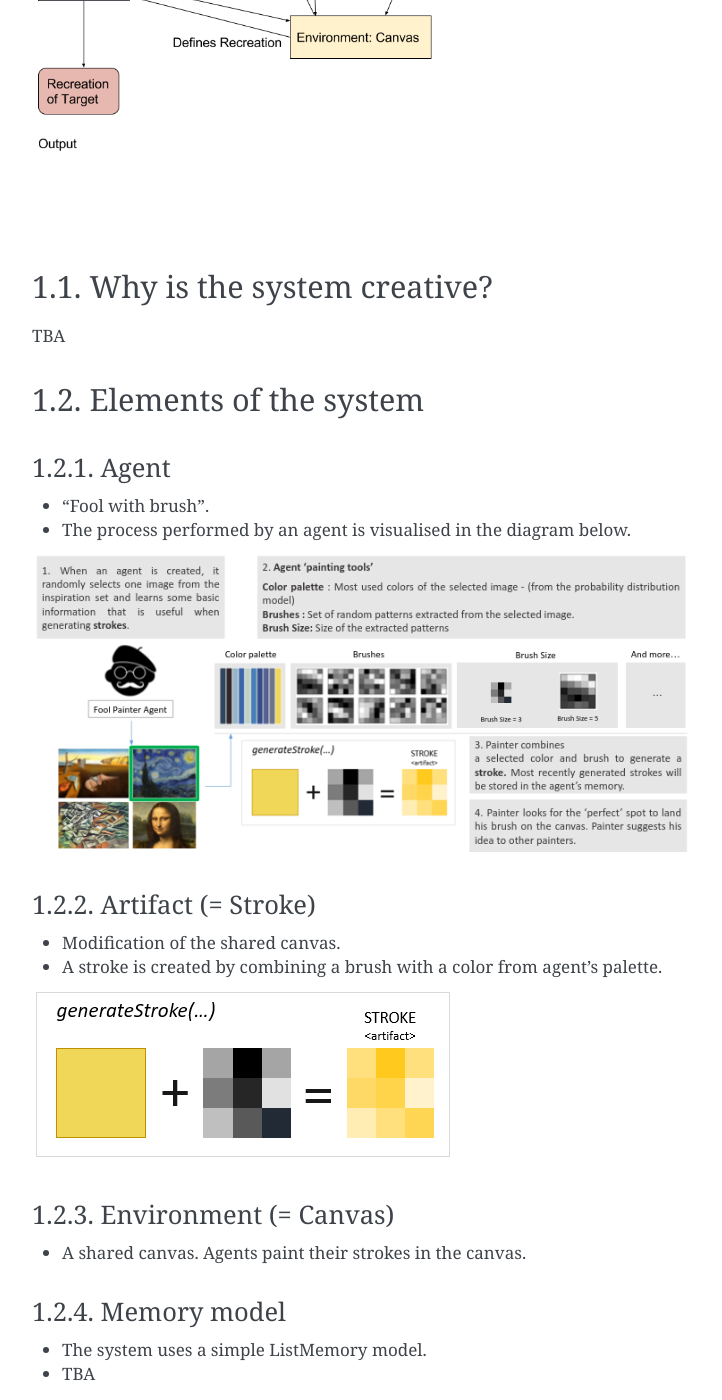
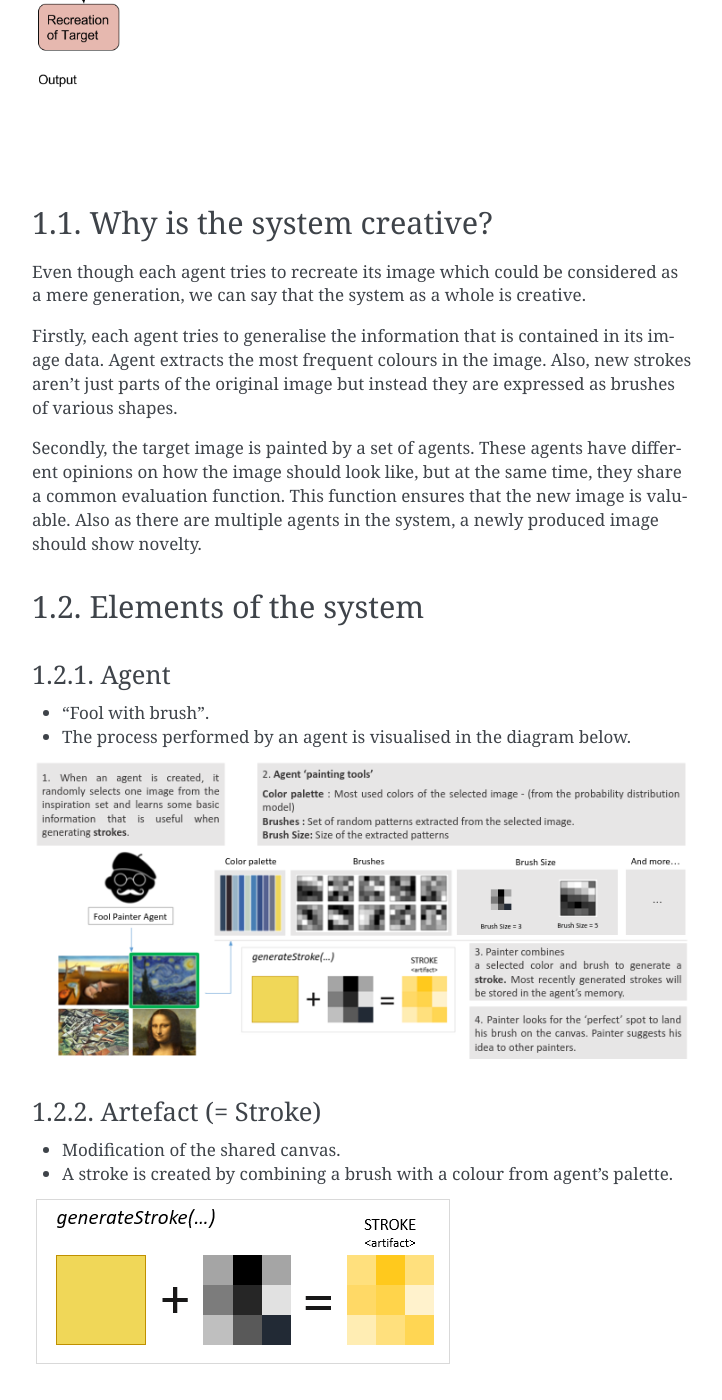
Before and after one commit to SeanWeber/ccmas-imgen, a Sphinx documentation site: the page built from docs/source/project.rst, in a window 1280 px wide and 1400 px high, scrolled down 803 px. Shown: the whole window, without its empty margins (388-1110 px from the left). Built offline with Sphinx 7.4.7, drawn with Linux system fonts in a browser that asks for light colours; pages that are not in the unit, such as notebooks, are missing from menus; some of the changed text lies outside the part shown.

Commit message:
added docs

```diff
--- a/docs/source/project.rst
+++ b/docs/source/project.rst
@@ -12,15 +12,16 @@ The system uses two-level evaluation. Firstly, each agent is able to evaluate va
 
 This process is visualised in the diagram.
 
-TBA: how does an agent choose a position of its stroke in the canvas?
-TBA: describe the evaluation process in detail
-
 .. image:: ./img/diagram.png
 
 Why is the system creative?
 ===========================
 
-TBA
+Even though each agent tries to recreate its image which could be considered as a mere generation, we can say that the system as a whole is creative.
+
+Firstly, each agent tries to generalise the information that is contained in its image data. Agent extracts the most frequent colours in the image. Also, new strokes aren't just parts of the original image but instead they are expressed as brushes of various shapes.
+
+Secondly, the target image is painted by a set of agents. These agents have different opinions on how the image should look like, but at the same time, they share a common evaluation function. This function ensures that the new image is valuable. Also as there are multiple agents in the system, a newly produced image should show novelty.
 
 Elements of the system
 ======================
@@ -32,25 +33,28 @@ Agent
 
 .. image:: ./img/agent.png
 
-Artifact (= Stroke)
+Artefact (= Stroke)
 -------------------
 * Modification of the shared canvas.
-* A stroke is created by combining a brush with a color from agent's palette.
+* A stroke is created by combining a brush with a colour from agent's palette.
 
 .. image:: ./img/stroke.png
 
 Environment (= Canvas)
 ----------------------
-* A shared canvas. Agents paint their strokes in the canvas.
+* A shared canvas. Agents paint their strokes on the canvas.
+* An agent tries to modify the canvas in a valuable and novel way. That means it tries to choose a spot on canvas that hasn't been used many times before.
 
 Memory model
 ------------
 * The system uses a simple ListMemory model.
-* TBA
+* An agent remembers last n strokes and try to avoid repetition of the same strokes.
+* This is another source of novelty in the system.
 
 Interactions
 ------------
-* TBA
+* The system contains a communication schema that allows agents to communicate with each other.
+* An agent can request other agent's opinion about its stroke.
 
 Inspiring set
 -------------
--- a/docs/source/setup.rst
+++ b/docs/source/setup.rst
@@ -1,5 +1,7 @@
 Set-up guide
 ============
+
+TBA
 
 Requirements
 ------------
```
Also changed, not shown: docs/source/evaluation.rst (+27 -2 lines), docs/source/implementation.rst (+18 -3 lines), docs/source/img/img1.png (added).
